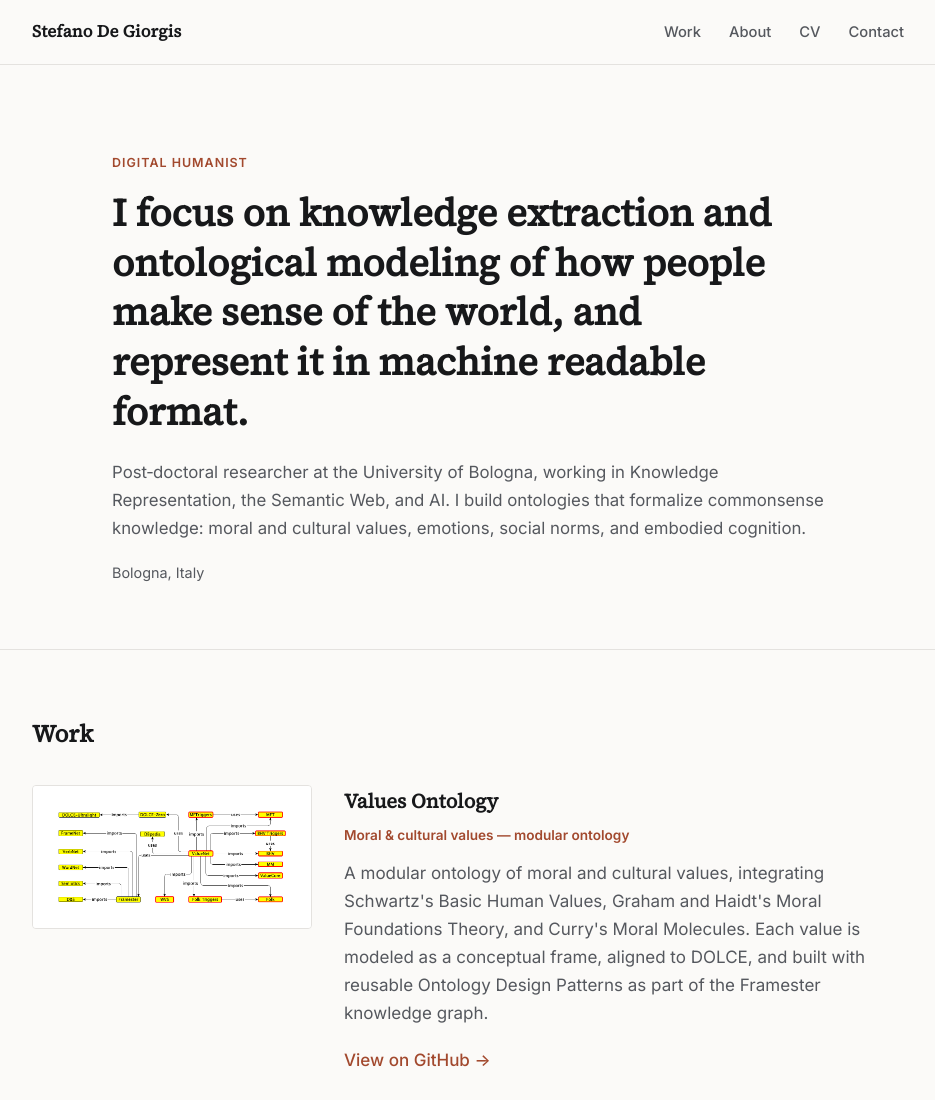
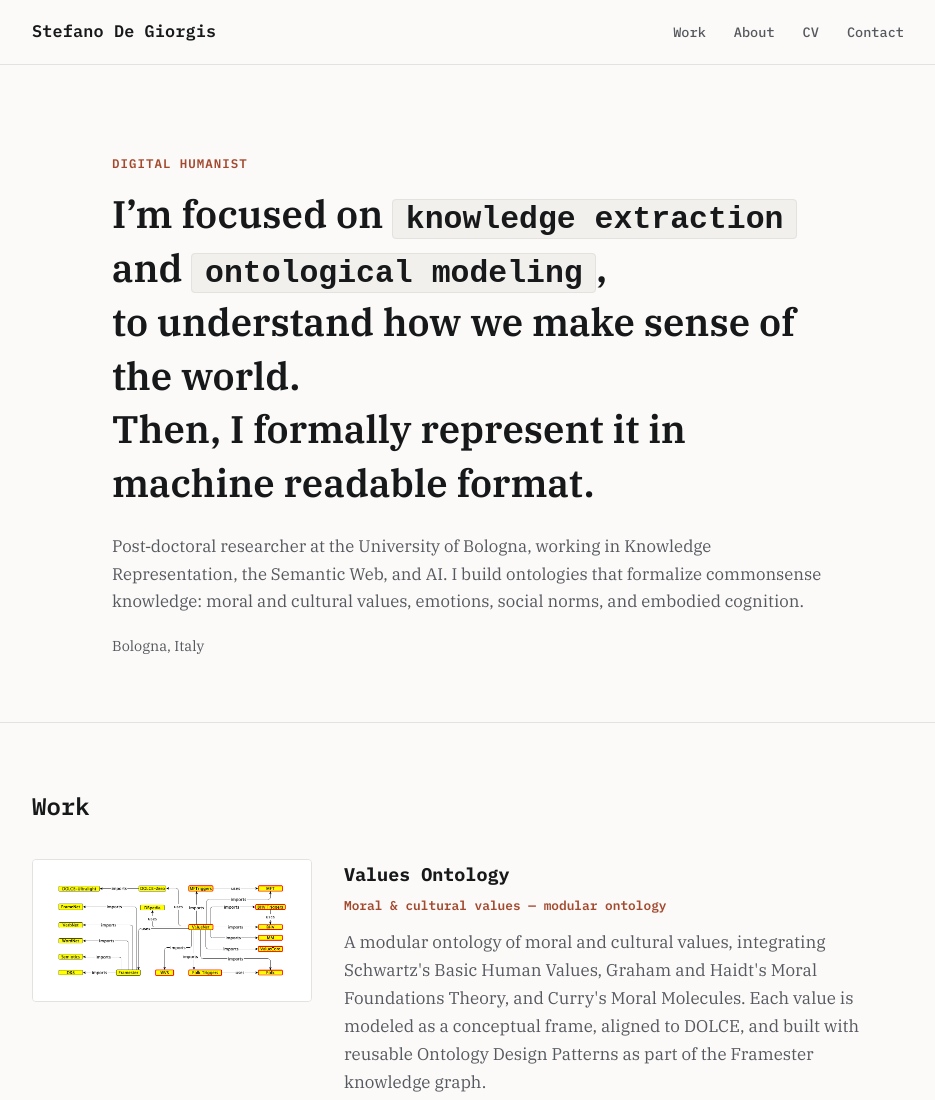
Before and after one commit to StenDoipanni/StenDoipanni.github.io, a plain HTML site: page index.html in a window 1280 px wide. Shown: the top 1100 px of the page, without its empty margins (172-1107 px from the left). Drawn offline with Linux system fonts and the light colour scheme.

Commit message:
Rework hero copy and switch to a serif/mono type pairing
New hero statement with knowledge extraction and ontological modeling
called out in a typewriter font. Site-wide typography now pairs IBM
Plex Serif for prose with IBM Plex Mono for nav, headings, and
metadata labels, for a more techy-but-philosophical feel.

```diff
--- a/css/styles.css
+++ b/css/styles.css
@@ -9,8 +9,9 @@
   --accent: #a2492e;
   --max: 760px;
   --max-wide: 920px;
-  --font-body: "Inter", -apple-system, BlinkMacSystemFont, "Segoe UI", Roboto, sans-serif;
-  --font-serif: "Source Serif 4", Georgia, "Times New Roman", serif;
+  --font-body: "IBM Plex Serif", Georgia, "Times New Roman", serif;
+  --font-mono: "IBM Plex Mono", "SFMono-Regular", Menlo, Consolas, monospace;
+  --font-typewriter: "Courier New", Courier, monospace;
 }
 
 * {
@@ -85,7 +86,7 @@ p {
 }
 
 .logo {
-  font-family: var(--font-serif);
+  font-family: var(--font-mono);
   font-weight: 600;
   font-size: 1.05rem;
   color: var(--ink);
@@ -99,8 +100,9 @@ p {
 }
 
 .primary-nav a {
+  font-family: var(--font-mono);
   color: var(--ink-soft);
-  font-size: 0.92rem;
+  font-size: 0.85rem;
   font-weight: 500;
   border-bottom: none;
 }
@@ -150,6 +152,7 @@ p {
 }
 
 .eyebrow {
+  font-family: var(--font-mono);
   text-transform: uppercase;
   letter-spacing: 0.08em;
   font-size: 0.78rem;
@@ -159,11 +162,22 @@ p {
 }
 
 .hero h1 {
-  font-family: var(--font-serif);
+  font-family: var(--font-body);
   font-weight: 600;
   font-size: clamp(1.7rem, 4vw, 2.4rem);
-  line-height: 1.3;
+  line-height: 1.4;
   margin: 0 0 22px;
+}
+
+.hero h1 .term {
+  font-family: var(--font-typewriter);
+  font-weight: 700;
+  font-size: 0.82em;
+  background: var(--bg-raised);
+  border: 1px solid var(--line);
+  border-radius: 4px;
+  padding: 0.05em 0.4em;
+  white-space: nowrap;
 }
 
 .hero-sub {
@@ -185,7 +199,7 @@ p {
 }
 
 .section-title {
-  font-family: var(--font-serif);
+  font-family: var(--font-mono);
   font-weight: 600;
   font-size: 1.5rem;
   margin: 0 0 32px;
@@ -218,14 +232,15 @@ p {
 }
 
 .project-body h3 {
-  font-family: var(--font-serif);
-  font-size: 1.25rem;
+  font-family: var(--font-mono);
+  font-size: 1.15rem;
   margin: 0 0 6px;
 }
 
 .project-tag {
+  font-family: var(--font-mono);
   color: var(--accent);
-  font-size: 0.85rem;
+  font-size: 0.8rem;
   font-weight: 600;
   margin-bottom: 12px;
 }
@@ -262,8 +277,9 @@ p {
 }
 
 .line-meta {
+  font-family: var(--font-mono);
   color: var(--ink-soft);
-  font-size: 0.92rem;
+  font-size: 0.82rem;
   flex: 1 1 260px;
   text-align: right;
 }
@@ -277,10 +293,11 @@ p {
 }
 
 .chip-list li {
+  font-family: var(--font-mono);
   padding: 8px 16px;
   border: 1px solid var(--line);
   border-radius: 999px;
-  font-size: 0.9rem;
+  font-size: 0.85rem;
   color: var(--ink-soft);
   background: var(--bg-raised);
 }
@@ -293,7 +310,7 @@ p {
 }
 
 .footer-cta {
-  font-family: var(--font-serif);
+  font-family: var(--font-mono);
   font-size: 1.2rem;
   margin-bottom: 8px;
 }
--- a/index.html
+++ b/index.html
@@ -9,7 +9,7 @@
         <link rel="icon" type="image/x-icon" href="assets/favicon.ico" />
         <link rel="preconnect" href="https://fonts.googleapis.com" />
         <link rel="preconnect" href="https://fonts.gstatic.com" crossorigin />
-        <link href="https://fonts.googleapis.com/css2?family=Inter:ital,wght@0,400;0,500;0,600;0,700;1,400&family=Source+Serif+4:ital@0;1&display=swap" rel="stylesheet" />
+        <link href="https://fonts.googleapis.com/css2?family=IBM+Plex+Serif:ital,wght@0,400;0,500;0,600;0,700;1,400&family=IBM+Plex+Mono:ital,wght@0,400;0,500;0,600;0,700&display=swap" rel="stylesheet" />
         <link href="css/styles.css" rel="stylesheet" />
     </head>
     <body>
@@ -31,7 +31,7 @@
         <main id="top">
             <section class="hero wrap">
                 <p class="eyebrow">Digital Humanist</p>
-                <h1>I focus on knowledge extraction and ontological modeling of how people make sense of the world, and represent it in machine readable format.</h1>
+                <h1>I&rsquo;m focused on <span class="term">knowledge extraction</span> and <span class="term">ontological modeling</span>,<br />to understand how we make sense of the world.<br />Then, I formally represent it in machine readable format.</h1>
                 <p class="hero-sub">Post&#8209;doctoral researcher at the University of Bologna, working in Knowledge Representation, the Semantic Web, and AI. I build ontologies that formalize commonsense knowledge: moral and cultural values, emotions, social norms, and embodied cognition.</p>
                 <p class="hero-location">Bologna, Italy</p>
             </section>
```
